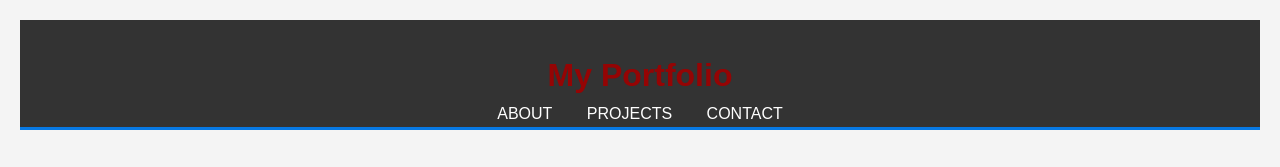
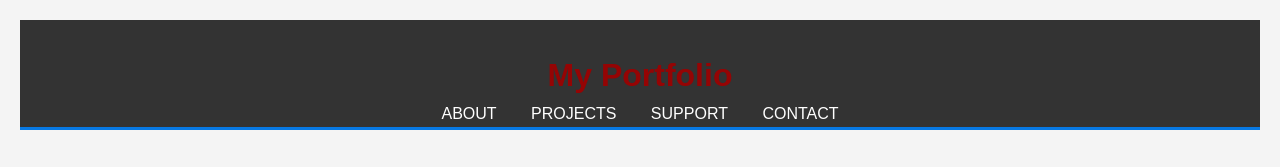
Before and after one commit to akshaykumar0169/mywebrepo, a plain HTML site: page assignment 1.html in a window 1280 px wide. Shown: the top 167 px of the page. Drawn offline with Linux system fonts and the light colour scheme.

Commit message:
add support

```diff
--- a/assignment 1.html
+++ b/assignment 1.html
@@ -15,6 +15,7 @@
             <ul>
                 <li><a href="#about">About</a></li>
                 <li><a href="#projects">Projects</a></li>
+                <li><a href="#support">Support</a></li>
                 <li><a href="#contact">Contact</a></li>
             </ul>
         </nav>
```
